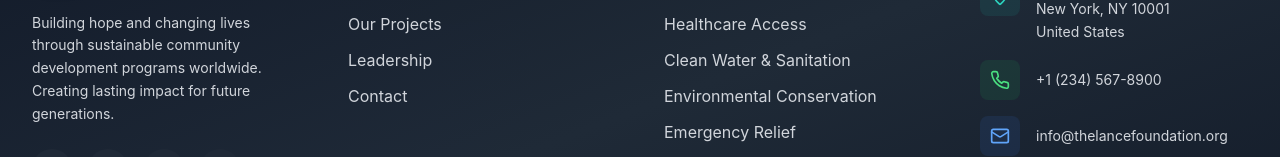
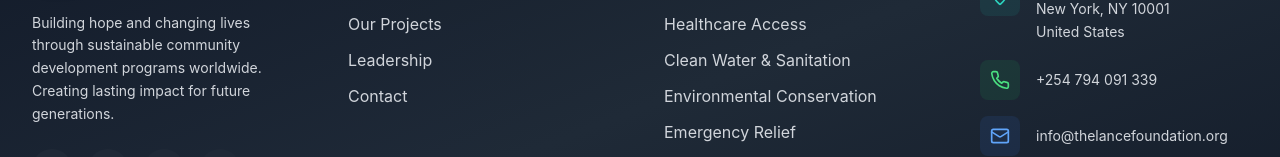
Before and after one commit to lancefoundation/lancefoundation.github.io, a React (Vite) app: page / in a window 1280 px wide. Shown: the part 5718-5875 px from the top of the page. Built offline with nearby package versions, Linux system fonts and the light colour scheme.

Commit message:
Update Footer.tsx

```diff
--- a/src/components/Footer.tsx
+++ b/src/components/Footer.tsx
@@ -126,7 +126,7 @@ const Footer = () => {
                   <Phone className="h-5 w-5 text-green-400" />
                 </div>
                 <a href="tel:+1234567890" className="text-gray-300 hover:text-white transition-colors text-sm">
-                  +1 (234) 567-8900
+                  +254 794 091 339
                 </a>
               </div>
               <div className="flex items-center gap-4 group">
```
